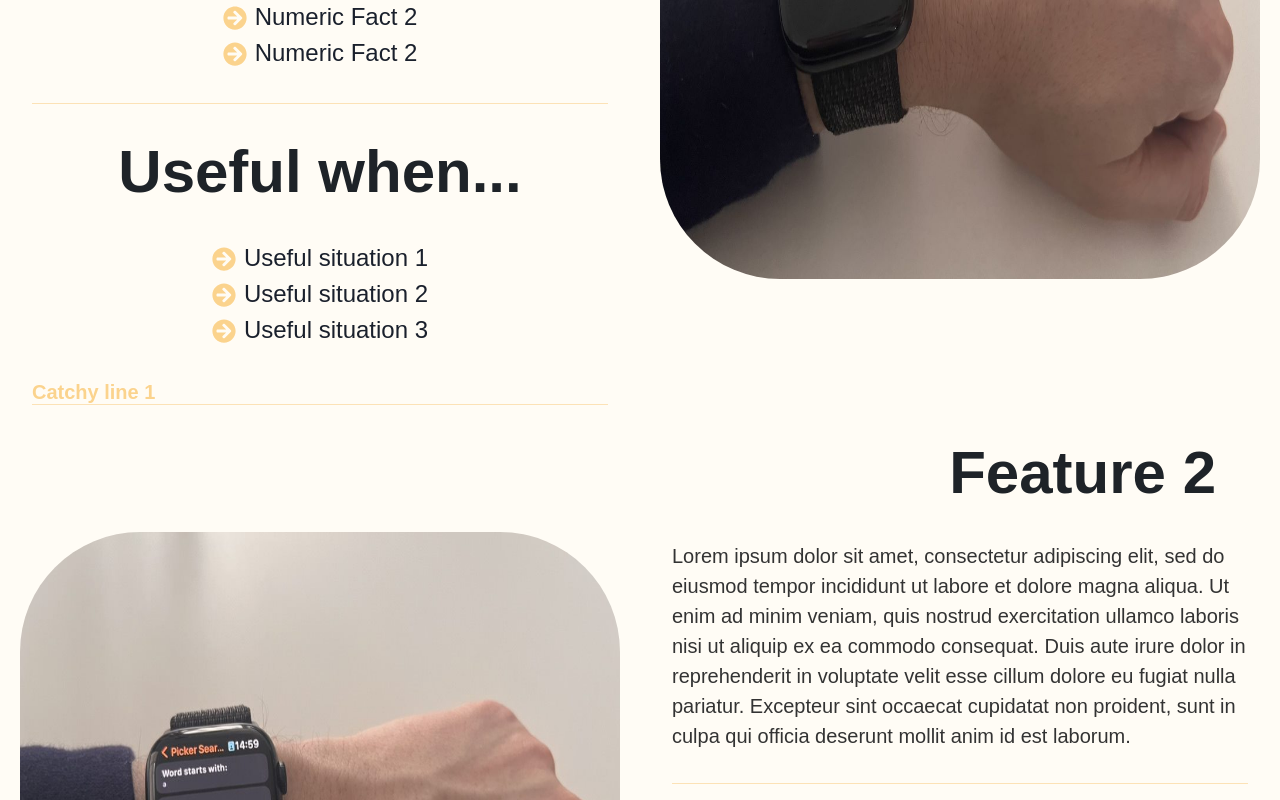
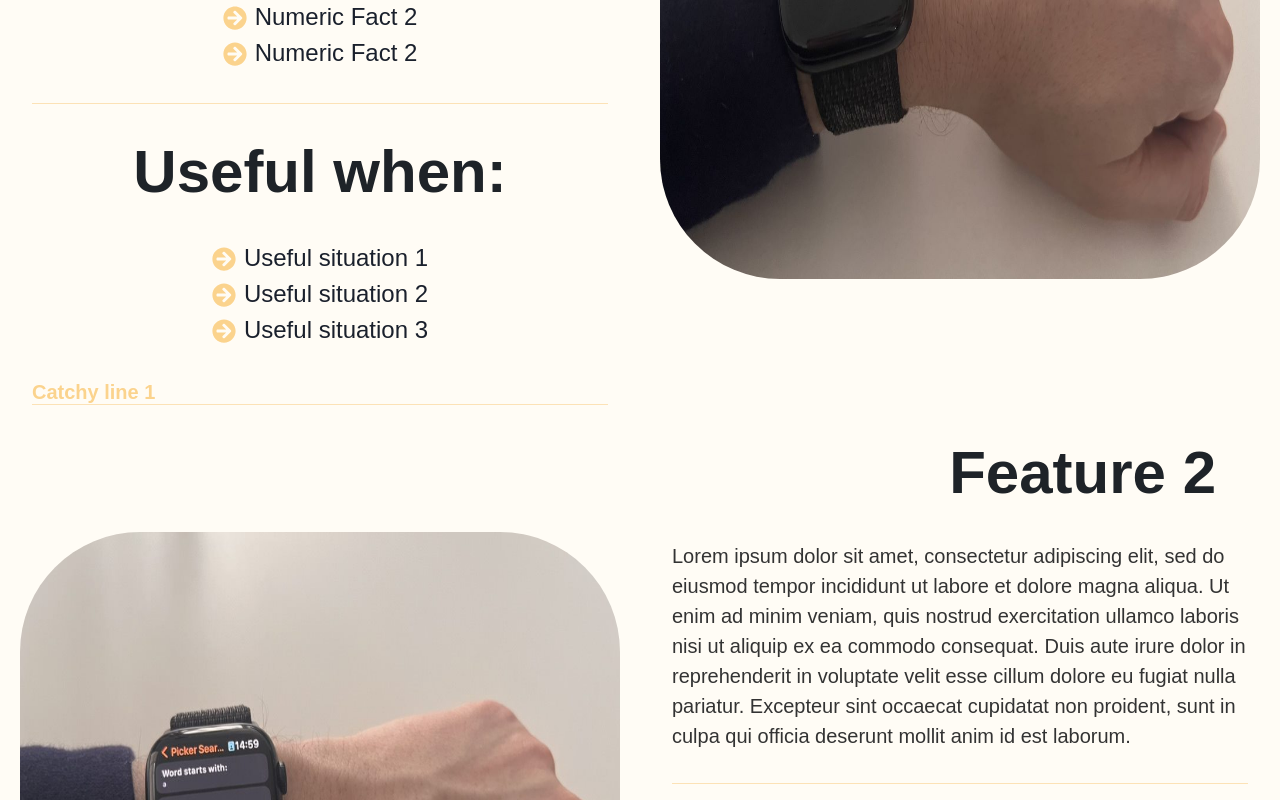
Before and after one commit to JSusak/AACAppSite, a React (Vite) app: page /watchin in a window 1280 px wide. Shown: the part 1260-2060 px from the top of the page. Built offline with nearby package versions, Linux system fonts and the light colour scheme.

Commit message:
chore: modify app feature wording

```diff
--- a/src/pages/AppPages/components/AppFeature/AppFeature.tsx
+++ b/src/pages/AppPages/components/AppFeature/AppFeature.tsx
@@ -100,7 +100,7 @@ export const AppFeature = ({
             m="2rem"
             textAlign={"center"}
           >
-            Useful when...
+            Useful when:
           </Heading>
 
           <Center>
```
